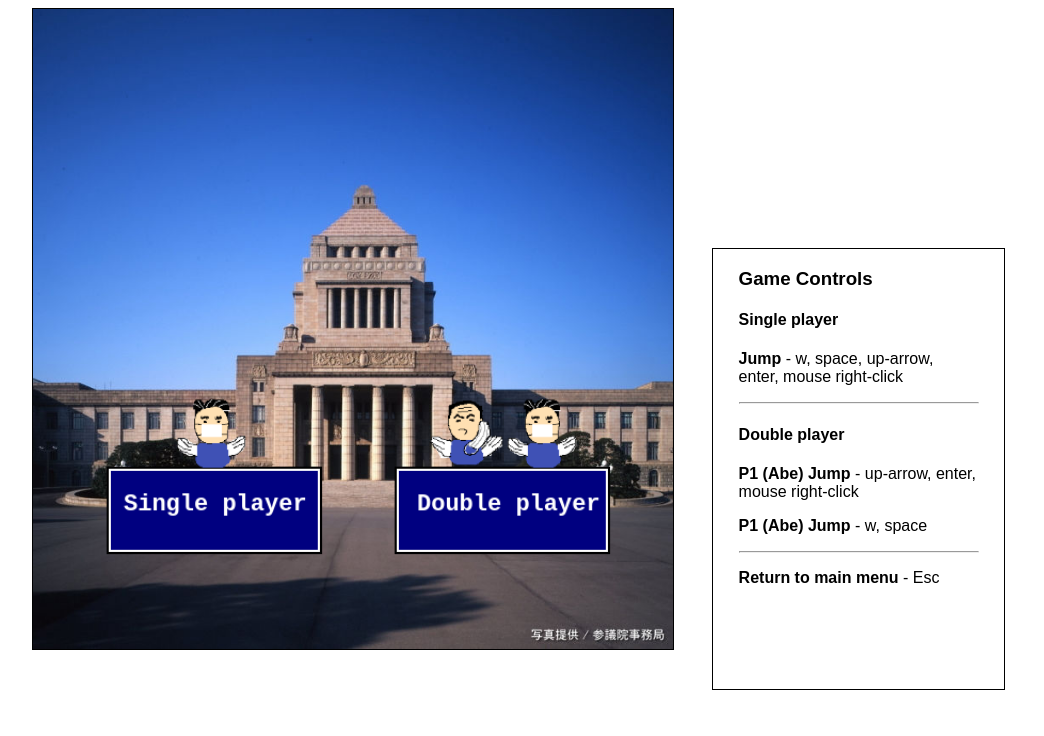
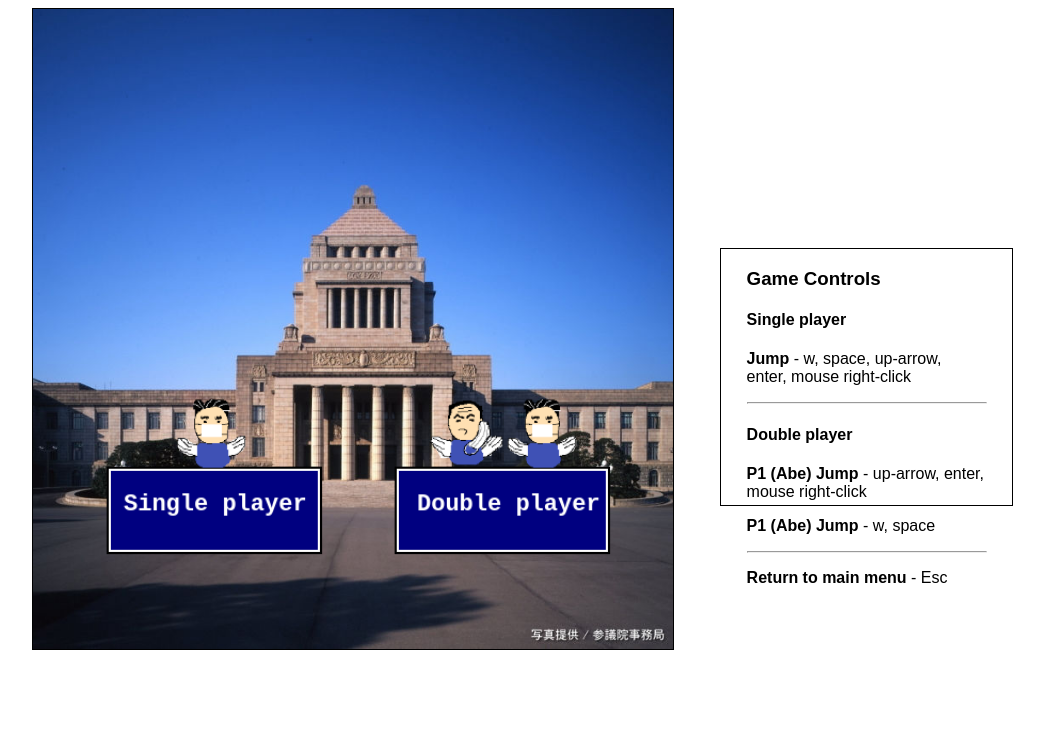
Before and after one commit to tommy2022/gamewebsite, a PHP site: page /flappyabe/flappyabe.php in a window 1280 px wide. Shown: the part 64-800 px from the top of the page, without its empty margins (48-1092 px from the left). Run offline with PHP 8.4, Linux system fonts and the light colour scheme; some libraries are stand-ins or nearby versions.

Commit message:
Update style.css

```diff
--- a/flappyabe/css/style.css
+++ b/flappyabe/css/style.css
@@ -26,10 +26,10 @@ canvas {
 #instructions {
   border: solid .1em #000000;
   width: 30vmin;
-  height: 55vmin;
+  height: 20vw;
   position: absolute;
   position: absolute;
-  left: 95vmin;
+  margin-left: 95vmin;
   font-size: 2vmin;
   padding: 0 2%;
   margin-top: 30vh;
```
